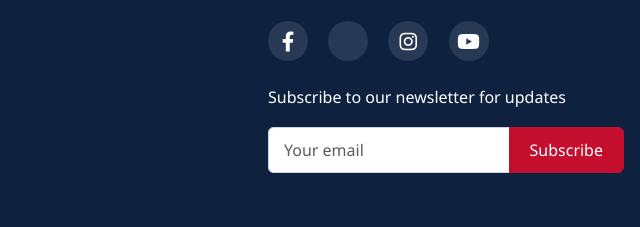
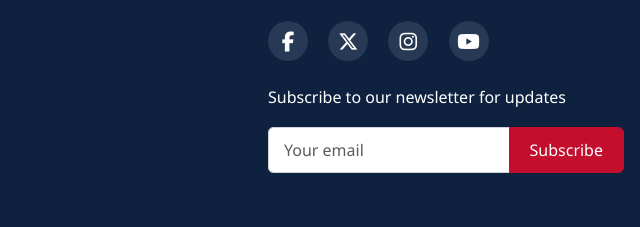
Before and after one commit to clintms121/site2, a plain HTML site: page contact.html in a window 1280 px wide. Shown: the part 1267-1494 px from the top of the page, 574-1214 px from the left. Drawn offline with nearby package versions, Linux system fonts and the light colour scheme.

Commit message:
main branch contact page

```diff
--- a/contact.html
+++ b/contact.html
@@ -7,7 +7,7 @@
     <!-- Bootstrap CSS -->
     <link href="https://cdn.jsdelivr.net/npm/bootstrap@5.3.0-alpha1/dist/css/bootstrap.min.css" rel="stylesheet">
     <!-- Font Awesome -->
-    <link rel="stylesheet" href="https://cdnjs.cloudflare.com/ajax/libs/font-awesome/6.0.0/css/all.min.css">
+    <link rel="stylesheet" href="https://cdnjs.cloudflare.com/ajax/libs/font-awesome/6.5.2/css/all.min.css">
     <!-- Animate.css -->
     <link rel="stylesheet" href="https://cdnjs.cloudflare.com/ajax/libs/animate.css/4.1.1/animate.min.css">
     <!-- Custom CSS -->
```
